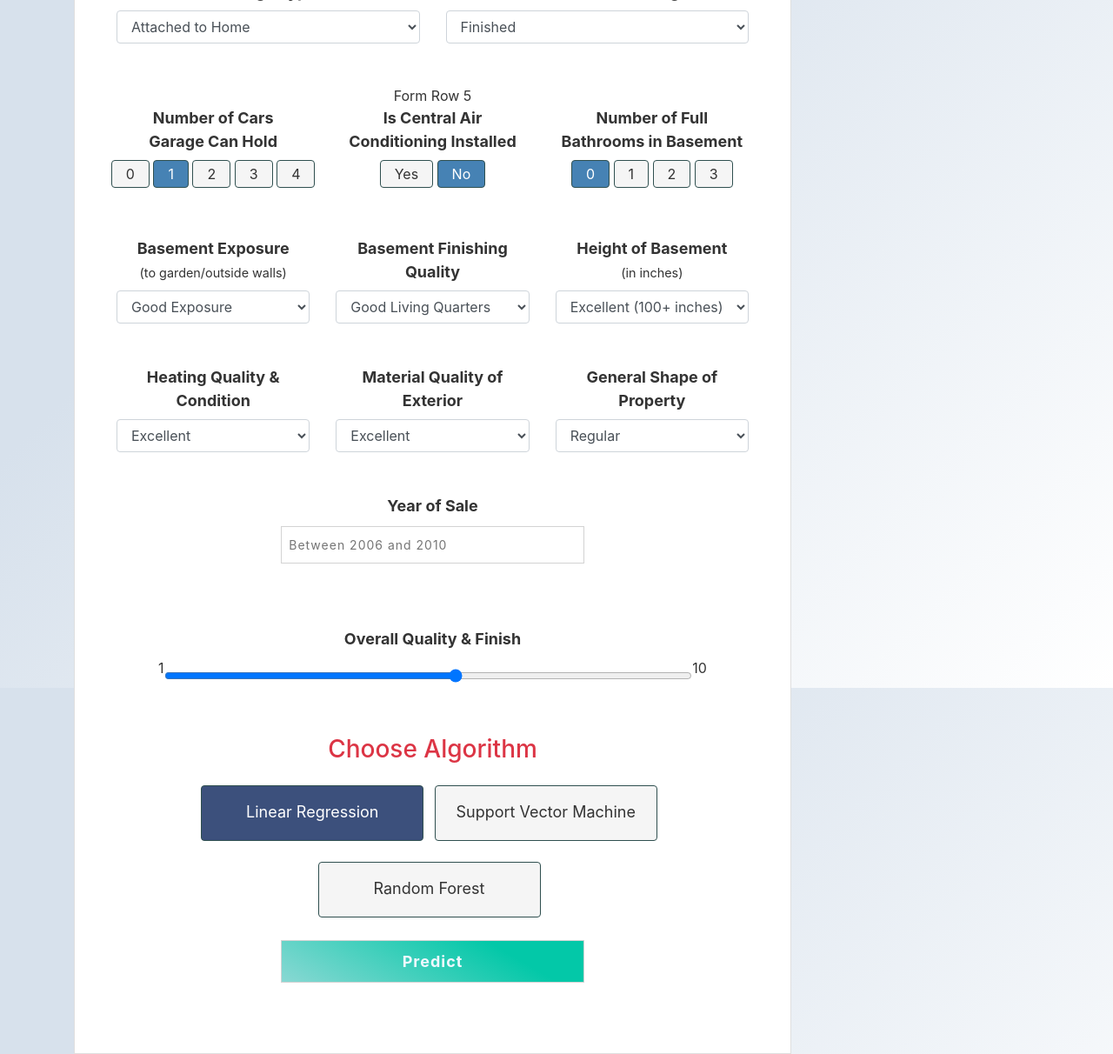
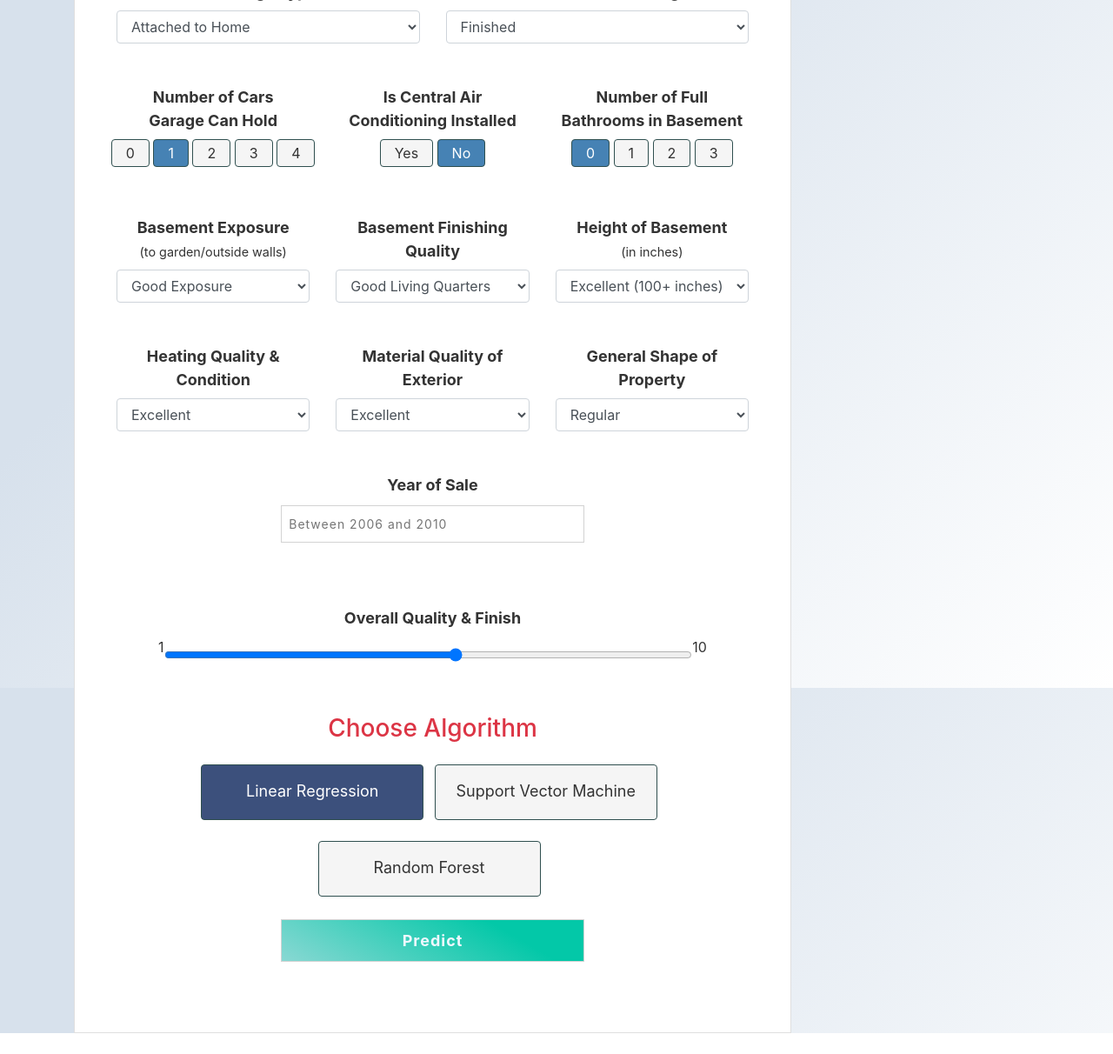
Before and after one commit to Tanveer87/HousePriceForecast, a Flask app: page /house-price-prediction in a window 1280 px wide. Shown: the part 809-2021 px from the top of the page at 87% size. After the commit the page ends 1997 px from the top, so only its background shows below. Run offline with Flask 2, Linux system fonts and the light colour scheme; some libraries are stand-ins or nearby versions.

Commit message:
Modification

```diff
--- a/templates/layout.html
+++ b/templates/layout.html
@@ -68,7 +68,7 @@
 
                 {% endblock %}
             </div>
-            <!-- Right Half -->
+<!--             Right Half -->
             <div class="col-md-3">
                 <div class="content-section">
                     <h4 class="mt-1 mb-lg-n2">Visit This project</h4>
--- a/templates/predict/house_price_prediction.html
+++ b/templates/predict/house_price_prediction.html
@@ -114,7 +114,7 @@
                 </div>
             </div>
 
-             Form Row 5
+<!--             Form Row 5-->
             <div class="row mb-5">
                 <div class="col-4 p-0" >
                     <label>Number of Cars <br> Garage Can Hold</label>
```
